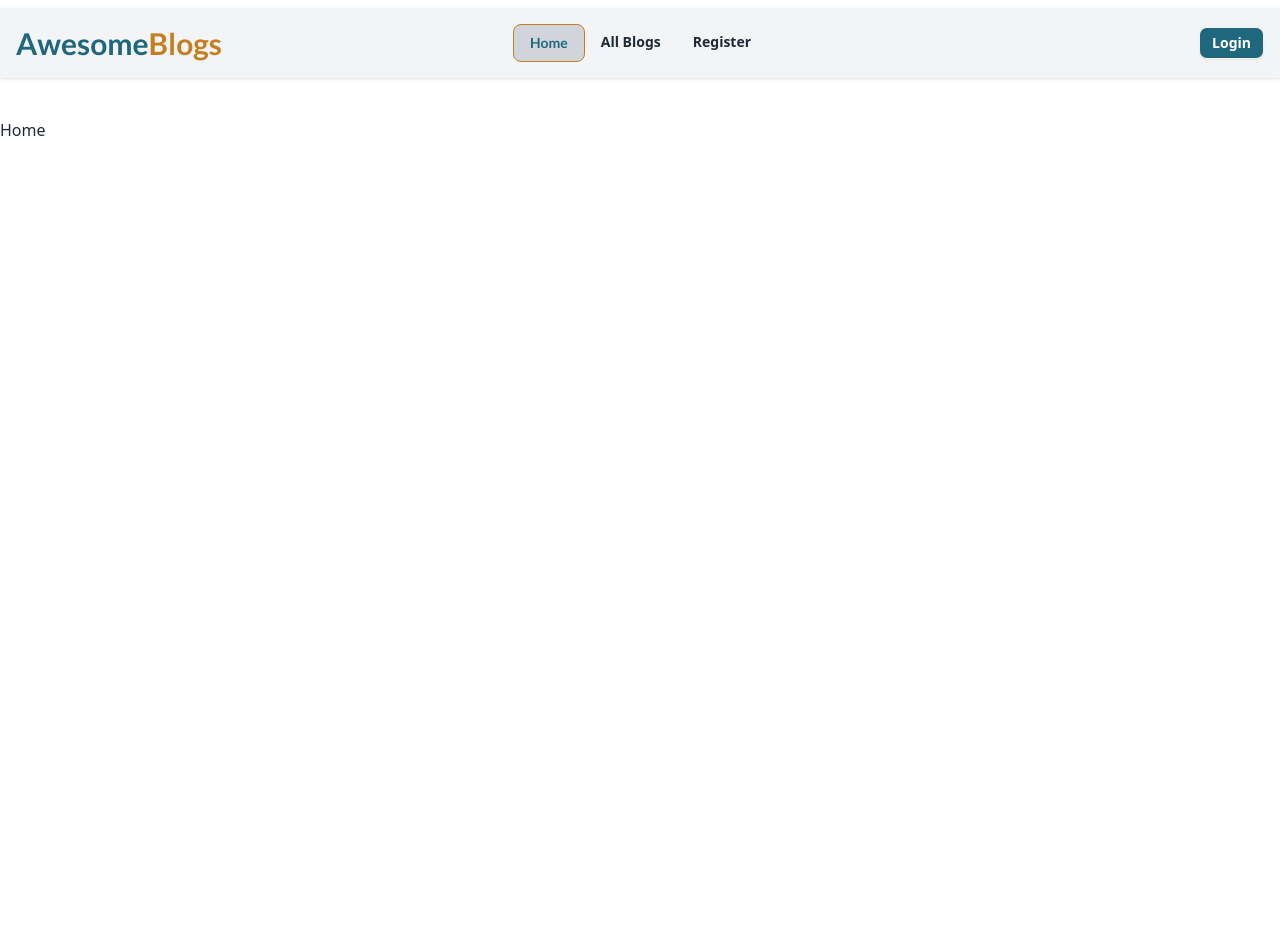
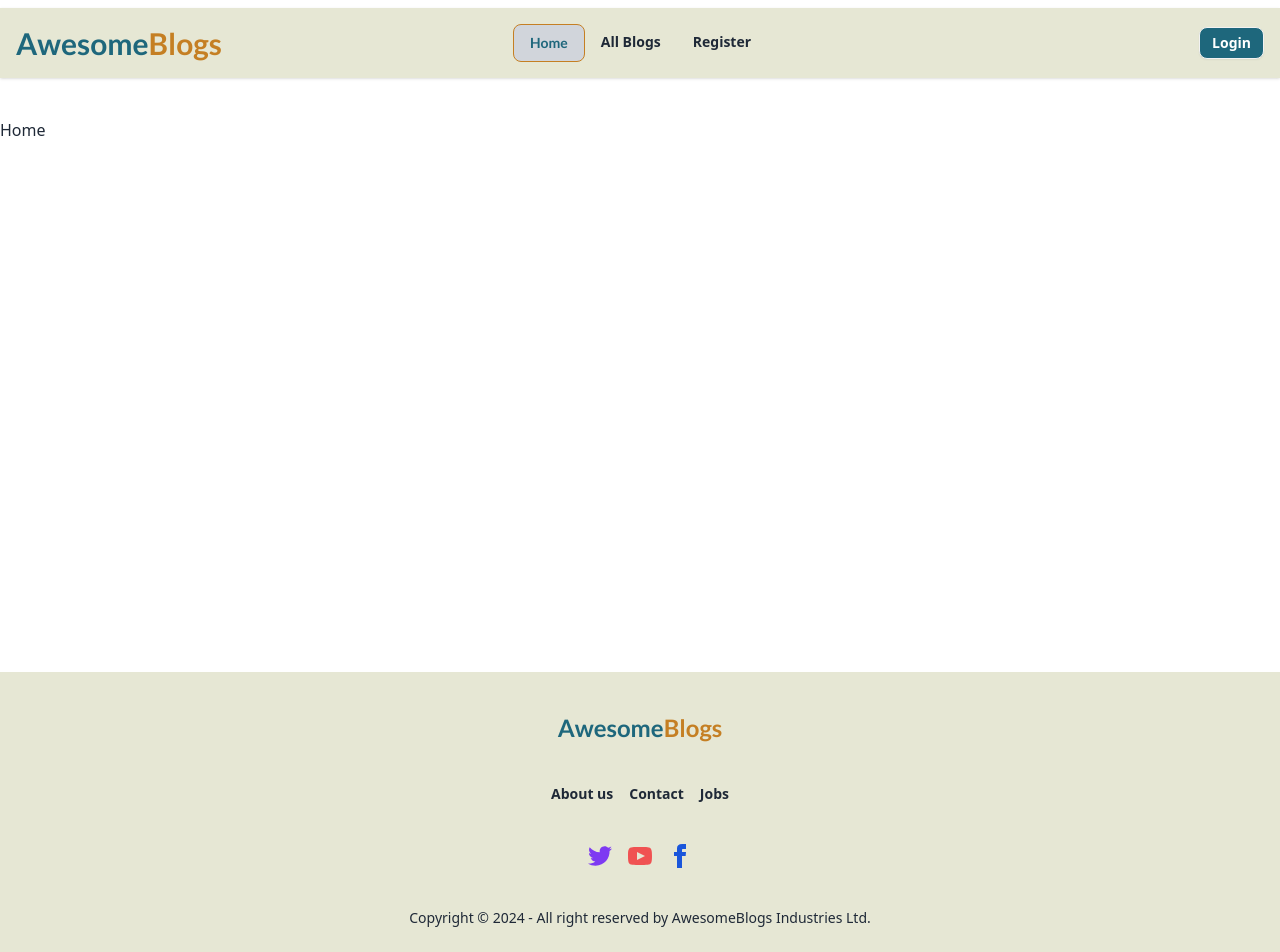
Before and after one commit to ahsan200t/AwesomeBlog-A11-Client, a React (Vite) app: page / in a window 1280 px wide. Shown: the top 952 px of the page. Before the commit the page ends 800 px from the top, so only its background shows below. Built offline with nearby package versions, Linux system fonts and the light colour scheme; no server answers.

Commit message:
Footer section implement done

```diff
--- a/package.json
+++ b/package.json
@@ -11,6 +11,7 @@
   },
   "dependencies": {
     "firebase": "^10.11.1",
+    "flowbite-react": "^0.9.0",
     "localforage": "^1.10.0",
     "match-sorter": "^6.3.4",
     "react": "^18.2.0",
--- /dev/null
+++ b/src/components/Footer.jsx
@@ -0,0 +1,64 @@
+const Footer = () => {
+  return (
+    <div>
+      <footer className="footer footer-center p-10 bg-[#E6E7D4] text-base-content my-6">
+
+          <div>
+          <a className="text-xl md:text-2xl font-bold font-lato text-[#1E677C]">
+            Awesome<span className="text-[#C57F23]">Blogs</span>
+          </a>
+          </div>
+        <nav className="grid grid-flow-col gap-4">
+          <a className="link link-hover font-semibold">About us</a>
+          <a className="link link-hover font-semibold">Contact</a>
+          <a className="link link-hover font-semibold">Jobs</a>
+        </nav>
+        <nav>
+          <div className="grid grid-flow-col gap-4">
+            <a className="text-purple-600 hover:cursor-pointer">
+              <svg
+                xmlns="http://www.w3.org/2000/svg"
+                width="24"
+                height="24"
+                viewBox="0 0 24 24"
+                className="fill-current"
+              >
+                <path d="M24 4.557c-.883.392-1.832.656-2.828.775 1.017-.609 1.798-1.574 2.165-2.724-.951.564-2.005.974-3.127 1.195-.897-.957-2.178-1.555-3.594-1.555-3.179 0-5.515 2.966-4.797 6.045-4.091-.205-7.719-2.165-10.148-5.144-1.29 2.213-.669 5.108 1.523 6.574-.806-.026-1.566-.247-2.229-.616-.054 2.281 1.581 4.415 3.949 4.89-.693.188-1.452.232-2.224.084.626 1.956 2.444 3.379 4.6 3.419-2.07 1.623-4.678 2.348-7.29 2.04 2.179 1.397 4.768 2.212 7.548 2.212 9.142 0 14.307-7.721 13.995-14.646.962-.695 1.797-1.562 2.457-2.549z"></path>
+              </svg>
+            </a>
+            <a className="text-red-500 hover:cursor-pointer">
+              <svg
+                xmlns="http://www.w3.org/2000/svg"
+                width="24"
+                height="24"
+                viewBox="0 0 24 24"
+                className="fill-current"
+              >
+                <path d="M19.615 3.184c-3.604-.246-11.631-.245-15.23 0-3.897.266-4.356 2.62-4.385 8.816.029 6.185.484 8.549 4.385 8.816 3.6.245 11.626.246 15.23 0 3.897-.266 4.356-2.62 4.385-8.816-.029-6.185-.484-8.549-4.385-8.816zm-10.615 12.816v-8l8 3.993-8 4.007z"></path>
+              </svg>
+            </a>
+            <a className="text-blue-700 hover:cursor-pointer">
+              <svg
+                xmlns="http://www.w3.org/2000/svg"
+                width="24"
+                height="24"
+                viewBox="0 0 24 24"
+                className="fill-current"
+              >
+                <path d="M9 8h-3v4h3v12h5v-12h3.642l.358-4h-4v-1.667c0-.955.192-1.333 1.115-1.333h2.885v-5h-3.808c-3.596 0-5.192 1.583-5.192 4.615v3.385z"></path>
+              </svg>
+            </a>
+          </div>
+        </nav>
+        <aside>
+          <p className="font-medium">
+            Copyright © 2024 - All right reserved by AwesomeBlogs Industries
+            Ltd.
+          </p>
+        </aside>
+      </footer>
+    </div>
+  );
+};
+
+export default Footer;
--- a/src/components/Navbar.jsx
+++ b/src/components/Navbar.jsx
@@ -105,7 +105,7 @@ const Navbar = () => {
     </>
   );
   return (
-    <div className="navbar bg-gray-100 px-4  mb-10 shadow mt-2">
+    <div className="navbar bg-[#E6E7D4] px-4  mb-10 shadow mt-2">
       <div className="navbar-start">
         <div className="dropdown dropdown-bottom z-10 ">
           <div
@@ -135,9 +135,11 @@ const Navbar = () => {
             {navLinks}
           </ul>
         </div>
-          <a className="text-xl md:text-3xl font-bold font-lato text-[#1E677C]">
+         <Link to='/'>
+         <a className="text-xl md:text-3xl font-bold font-lato text-[#1E677C]">
             Awesome<span className="text-[#C57F23]">Blogs</span>
           </a>
+         </Link>
 
       </div>
       <div className="navbar-center hidden lg:flex">
--- a/src/layouts/Root.jsx
+++ b/src/layouts/Root.jsx
@@ -1,5 +1,7 @@
 import { Outlet } from "react-router-dom";
 import Navbar from "../components/Navbar";
+import Footer from "../components/Footer";
+
 
 const Root = () => {
     return (
@@ -7,9 +9,9 @@ const Root = () => {
             {/* Navbar */}
              <Navbar></Navbar>
             {/* Outlet */}
-            <Outlet></Outlet>
-
+            <div className="min-h-[calc(100vh-270px)]"><Outlet></Outlet></div>
             {/* Footer */}
+            <Footer></Footer>
         </div>
     );
 };
--- a/src/pages/Login/Login.jsx
+++ b/src/pages/Login/Login.jsx
@@ -1,9 +1,74 @@
+// import { Button, Checkbox, Label, TextInput } from "flowbite-react";
+// import SocialLogin from "./SocialLogin";
+
 const Login = () => {
-    return (
-        <div>
-            <h1>Please Login</h1>
+  return (
+    <div>
+   {/* <div className="flex w-full max-w-sm mx-auto overflow-hidden bg-white rounded-lg shadow-lg dark:bg-gray-800 lg:max-w-4xl">
+    <div className="hidden bg-cover lg:block lg:w-1/2" style="background-image: url('https://images.unsplash.com/photo-1606660265514-358ebbadc80d?ixid=MXwxMjA3fDB8MHxwaG90by1wYWdlfHx8fGVufDB8fHw%3D&ixlib=rb-1.2.1&auto=format&fit=crop&w=1575&q=80');"></div>
+
+    <div className="w-full px-6 py-8 md:px-8 lg:w-1/2">
+    <div className="flex justify-center mx-auto">
+            <img className="w-auto h-7 sm:h-8" src="https://merakiui.com/images/logo.svg" alt="" />
         </div>
-    );
+
+        <p className="mt-3 text-xl text-center text-gray-600 dark:text-gray-200">
+            Welcome back!
+        </p>
+
+        <a href="#" className="flex items-center justify-center mt-4 text-gray-600 transition-colors duration-300 transform border rounded-lg dark:border-gray-700 dark:text-gray-200 hover:bg-gray-50 dark:hover:bg-gray-600">
+            <div className="px-4 py-2">
+                <svg className="w-6 h-6" viewBox="0 0 40 40">
+                    <path d="M36.3425 16.7358H35V16.6667H20V23.3333H29.4192C28.045 27.2142 24.3525 30 20 30C14.4775 30 10 25.5225 10 20C10 14.4775 14.4775 9.99999 20 9.99999C22.5492 9.99999 24.8683 10.9617 26.6342 12.5325L31.3483 7.81833C28.3717 5.04416 24.39 3.33333 20 3.33333C10.7958 3.33333 3.33335 10.7958 3.33335 20C3.33335 29.2042 10.7958 36.6667 20 36.6667C29.2042 36.6667 36.6667 29.2042 36.6667 20C36.6667 18.8825 36.5517 17.7917 36.3425 16.7358Z" fill="#FFC107" />
+                    <path d="M5.25497 12.2425L10.7308 16.2583C12.2125 12.59 15.8008 9.99999 20 9.99999C22.5491 9.99999 24.8683 10.9617 26.6341 12.5325L31.3483 7.81833C28.3716 5.04416 24.39 3.33333 20 3.33333C13.5983 3.33333 8.04663 6.94749 5.25497 12.2425Z" fill="#FF3D00" />
+                    <path d="M20 36.6667C24.305 36.6667 28.2167 35.0192 31.1742 32.34L26.0159 27.975C24.3425 29.2425 22.2625 30 20 30C15.665 30 11.9842 27.2359 10.5975 23.3784L5.16254 27.5659C7.92087 32.9634 13.5225 36.6667 20 36.6667Z" fill="#4CAF50" />
+                    <path d="M36.3425 16.7358H35V16.6667H20V23.3333H29.4192C28.7592 25.1975 27.56 26.805 26.0133 27.9758C26.0142 27.975 26.015 27.975 26.0158 27.9742L31.1742 32.3392C30.8092 32.6708 36.6667 28.3333 36.6667 20C36.6667 18.8825 36.5517 17.7917 36.3425 16.7358Z" fill="#1976D2" />
+                </svg>
+            </div>
+
+            <span className="w-5/6 px-4 py-3 font-bold text-center">Sign in with Google</span>
+        </a>
+
+        <div className="flex items-center justify-between mt-4">
+            <span className="w-1/5 border-b dark:border-gray-600 lg:w-1/4"></span>
+
+            <a href="#" className="text-xs text-center text-gray-500 uppercase dark:text-gray-400 hover:underline">or login
+                with email</a>
+
+            <span className="w-1/5 border-b dark:border-gray-400 lg:w-1/4"></span>
+        </div>
+
+        <div className="mt-4">
+            <label className="block mb-2 text-sm font-medium text-gray-600 dark:text-gray-200" htmlFor="LoggingEmailAddress">Email Address</label>
+            <input id="LoggingEmailAddress" className="block w-full px-4 py-2 text-gray-700 bg-white border rounded-lg dark:bg-gray-800 dark:text-gray-300 dark:border-gray-600 focus:border-blue-400 focus:ring-opacity-40 dark:focus:border-blue-300 focus:outline-none focus:ring focus:ring-blue-300" type="email" />
+        </div>
+
+        <div className="mt-4">
+            <div className="flex justify-between">
+                <label className="block mb-2 text-sm font-medium text-gray-600 dark:text-gray-200" htmlFor="loggingPassword">Password</label>
+                <a href="#" className="text-xs text-gray-500 dark:text-gray-300 hover:underline">Forget Password?</a>
+            </div>
+
+            <input id="loggingPassword" className="block w-full px-4 py-2 text-gray-700 bg-white border rounded-lg dark:bg-gray-800 dark:text-gray-300 dark:border-gray-600 focus:border-blue-400 focus:ring-opacity-40 dark:focus:border-blue-300 focus:outline-none focus:ring focus:ring-blue-300" type="password" />
+        </div>
+
+        <div className="mt-6">
+            <button className="w-full px-6 py-3 text-sm font-medium tracking-wide text-white capitalize transition-colors duration-300 transform bg-gray-800 rounded-lg hover:bg-gray-700 focus:outline-none focus:ring focus:ring-gray-300 focus:ring-opacity-50">
+                Sign In
+            </button>
+        </div>
+
+        <div className ="flex items-center justify-between mt-4">
+            <span className ="w-1/5 border-b dark:border-gray-600 md:w-1/4"></span>
+
+            <a href="#" className ="text-xs text-gray-500 uppercase dark:text-gray-400 hover:underline">or sign up</a>
+
+            <span className ="w-1/5 border-b dark:border-gray-600 md:w-1/4"></span>
+        </div>
+    </div>
+</div> */}
+    </div>
+  );
 };
 
 export default Login;
--- /dev/null
+++ b/src/pages/Login/SocialLogin.jsx
@@ -0,0 +1,13 @@
+
+const SocialLogin = () => {
+    return (
+        <div className="text-center">
+        <h1 className="text-xl font-semibold mb-3 divider font-serif">
+          Login With
+        </h1>
+
+      </div>
+    );
+};
+
+export default SocialLogin;
--- a/tailwind.config.js
+++ b/tailwind.config.js
@@ -1,6 +1,8 @@
+const flowbite = require("flowbite-react/tailwind");
 /** @type {import('tailwindcss').Config} */
 export default {
   content: [
+    flowbite.content(),
     "./index.html",
     "./src/**/*.{js,ts,jsx,tsx}",
   ],
@@ -12,6 +14,7 @@ export default {
     },
   },
   plugins: [
+    flowbite.plugin(),
     require('daisyui'),
   ],
 }
```
Also changed, not shown: 1 other file (tests, documents, lock files or other folders).
